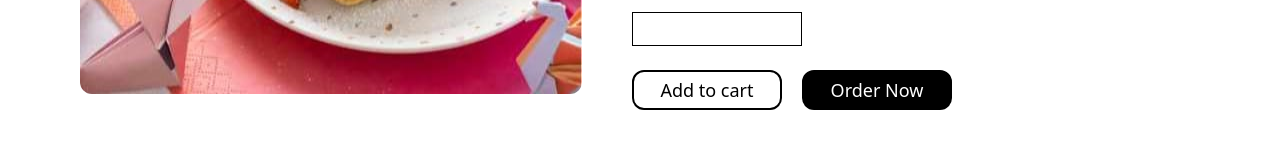
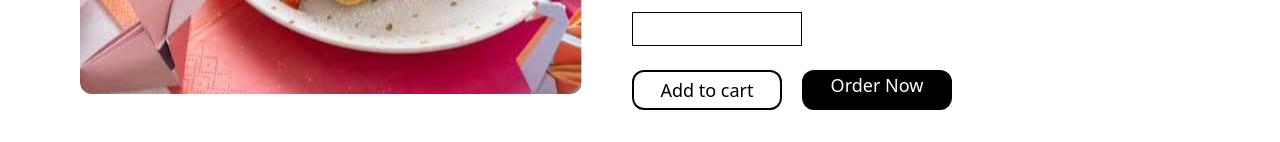
Before and after one commit to qinangao/cake-shop, a React (Vite) app: page /cake/0 in a window 1280 px wide. Shown: the part 658-800 px from the top of the page. Built offline with nearby package versions, Linux system fonts and the light colour scheme; the HTML template or start-up script is replaced by a standard one.

Commit message:
add disable on button

```diff
--- a/src/features/menu/CakeDetail.tsx
+++ b/src/features/menu/CakeDetail.tsx
@@ -91,6 +91,8 @@ function CakeDetail() {
               height="40px"
               bgColor="black"
               textColor="white"
+              disabled={!selectSize || !quantity}
+              to="/checkout"
             >
               Order Now
             </Button>
```
